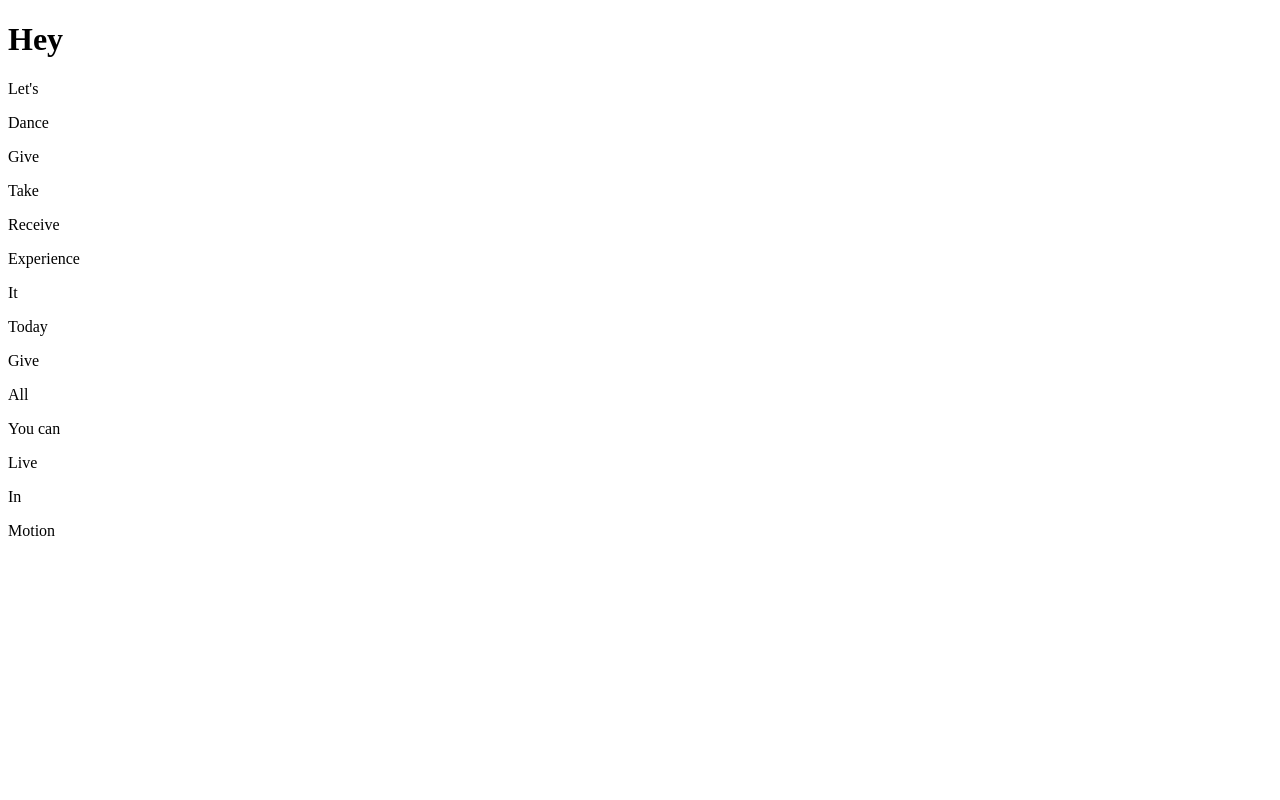
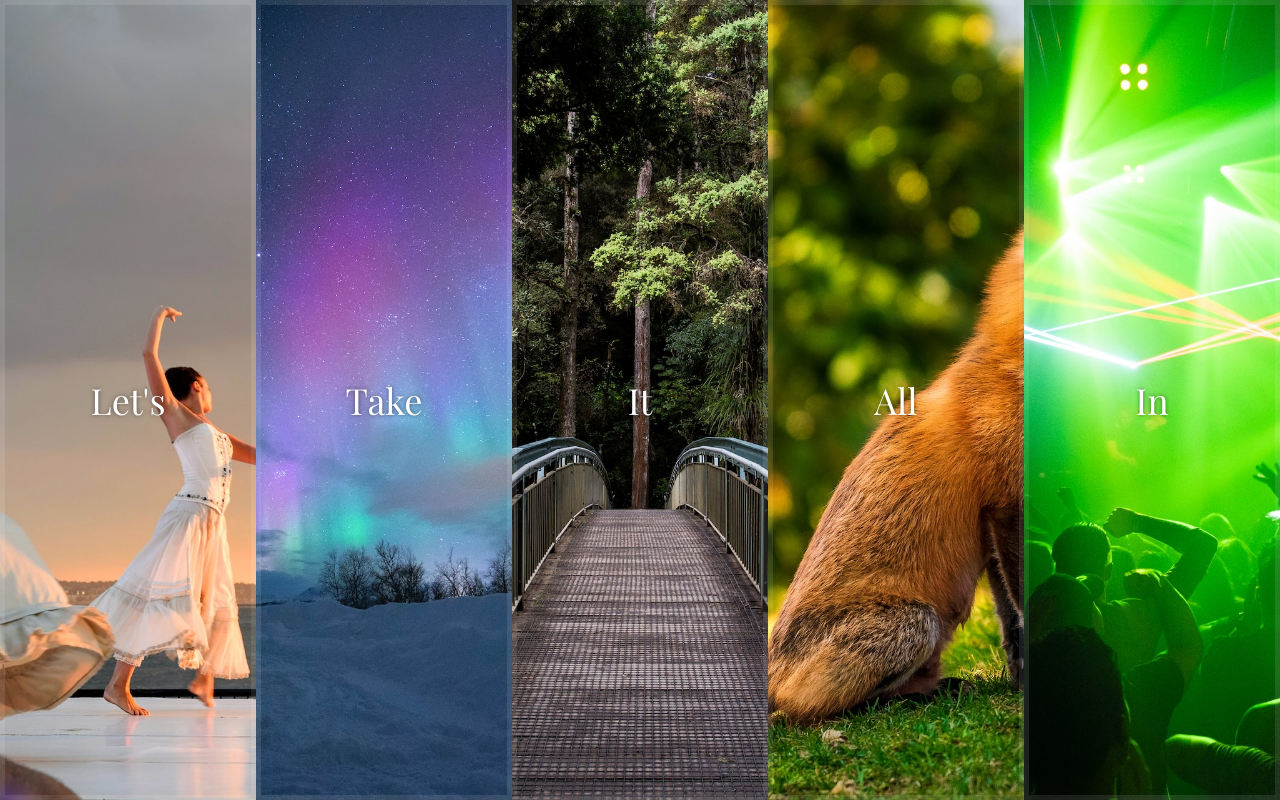
Before and after one commit to abatushkova/edu-flex-photo-gallery, a plain HTML site: page index.html in a window 1280 px wide. Drawn offline with nearby package versions, Linux system fonts and the light colour scheme.

Commit message:
fix styles

```diff
--- a/src/fonts/fonts.scss
+++ b/src/fonts/fonts.scss
@@ -1 +1 @@
-@import 'https://fonts.googleapis.com/css2?family=Roboto:wght@400;500;700&display=swap';
+@import url('https://fonts.googleapis.com/css2?family=Playfair+Display&display=swap');
--- a/src/scss/base/_reset.scss
+++ b/src/scss/base/_reset.scss
@@ -15,7 +15,7 @@ body {
   background-color: $white;
   color: $gray-1;
   overflow-x: hidden;
-  font-family: 'Roboto', Arial, sans-serif;
+  font-family: 'Playfair Display', serif;
   -ms-text-size-adjust: 100%;
   -webkit-text-size-adjust: 100%;
   -webkit-font-smoothing: antialiased;
--- a/src/scss/pages/_home.scss
+++ b/src/scss/pages/_home.scss
@@ -1,10 +1,90 @@
 @use '../abstracts' as *;
 
-.wrapper {
+.panels {
   display: flex;
   flex-direction: column;
-  align-items: center;
-  justify-content: center;
   height: 100%;
-  padding: 0 10px;
+
+  @include tablet {
+    flex-direction: row;
+  }
+
+  &__item {
+    flex: 1;
+    display: flex;
+    flex-direction: column;
+    align-items: center;
+    justify-content: center;
+    overflow: hidden;
+    box-shadow: inset 0 0 0 5px rgba(255, 255, 255, .1);
+    background-position: center;
+    background-repeat: no-repeat;
+    background-size: cover;
+    color: $white;
+    font: 2.4rem/3.2rem a;
+    font-family: inherit;
+    text-shadow: 0 0 4px rgba(0,0,0,.5);
+    cursor: pointer;
+    transition: flex .7s cubic-bezier(.61, -.19, .7, -.11) 0s,
+      font .7s cubic-bezier(.61, -.19, .7, -.11) 0s;
+
+    @include tablet {
+      font-size: 3.6rem;
+      line-height: 4.4rem;
+    }
+
+    &.is-open {
+      flex: 5;
+      font-size: 3.2rem;
+      line-height: 4rem;
+      @include tablet {
+        font-size: 5.7rem;
+        line-height: 6.4rem;
+      }
+    }
+  }
+
+  &__item-1 {
+    background-image: url(./images/img01.jpg);
+  }
+  &__item-2 {
+    background-image: url(./images/img02.jpg);
+  }
+  &__item-3 {
+    background-image: url(./images/img03.jpg);
+  }
+  &__item-4 {
+    background-image: url(./images/img04.jpg);
+  }
+  &__item-5 {
+    background-image: url(./images/img05.jpg);
+  }
+
+  &__text {
+    flex: 1 0 auto;
+    display: flex;
+    align-items: center;
+    white-space: pre;
+    transition: transform .3s linear .3s;
+  }
+
+  &__text:first-child,
+  &__text:last-child {
+    font-size: .5em;
+    line-height: .5em;
+  }
+
+  &__text:first-child {
+    transform: translateY(-100%);
+  }
+
+  &__text:last-child {
+    transform: translateY(100%);
+  }
+
+  &__item.is-open &__text:first-child,
+  &__item.is-open &__text:last-child {
+    transition-delay: .7s;
+    transform: translateY(0);
+  }
 }
```
Also changed, not shown: src/index.css, src/index.min.css.
